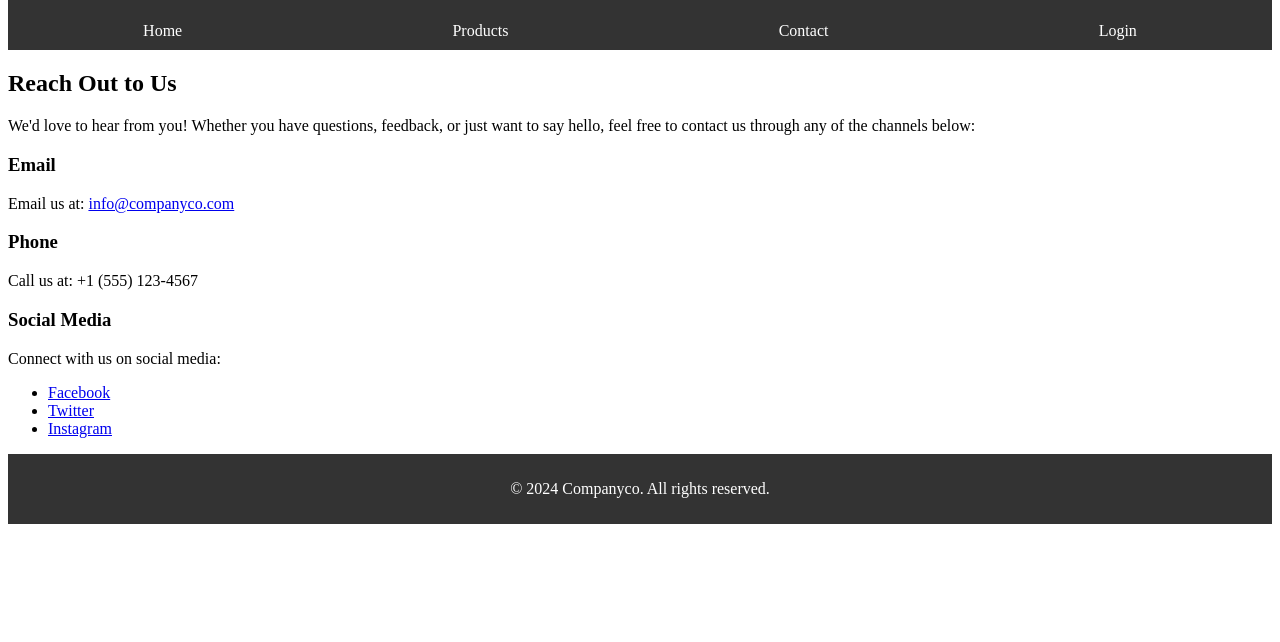
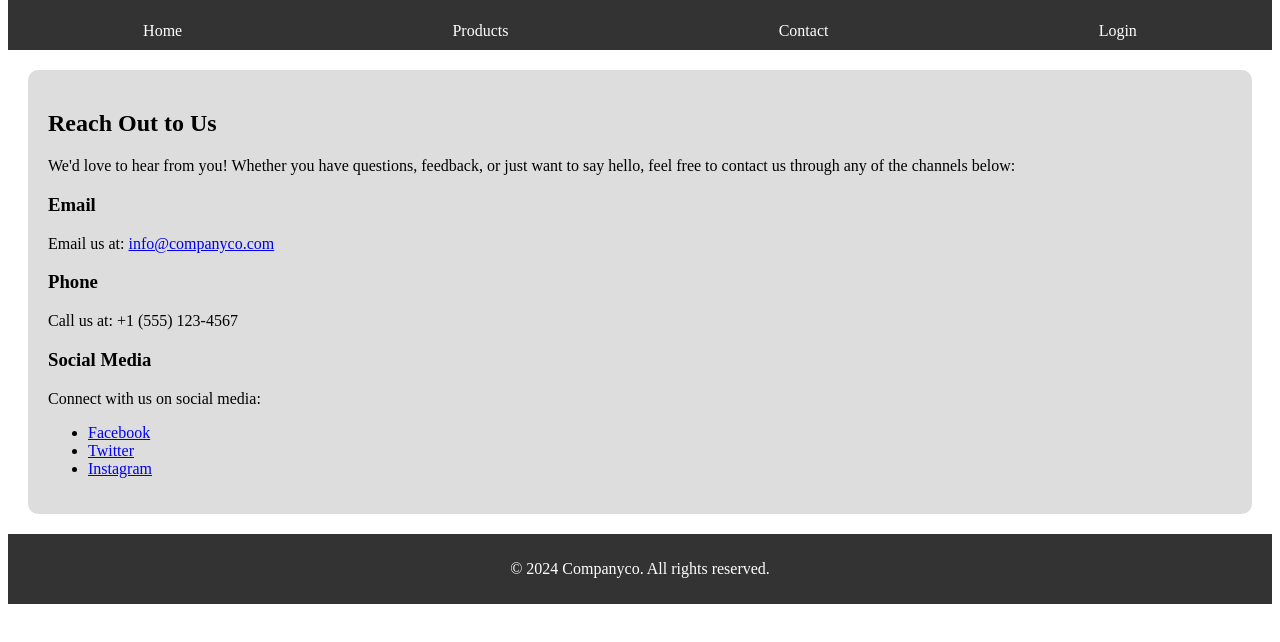
Before and after one commit to LanaHawa/Assignment2, a plain HTML site: page contact.html in a window 1280 px wide. Shown: the part 152-794 px from the top of the page. Drawn offline with Linux system fonts and the light colour scheme.

Commit message:
Contact Page Done

```diff
--- a/styles.css
+++ b/styles.css
@@ -159,3 +159,24 @@ nav {
 .product:hover {
     background-color: #ffffff;
 }
+
+/* Style the Contact Information Section */
+.contact-info {
+    background-color: #ddd;
+    padding: 20px;
+    margin: 20px;
+    border-radius: 10px;
+}
+
+/* Style the Contact Methods */
+.contact-method {
+    background-color: #ddd;
+    padding: 0px;
+    margin: 0px;
+    border-radius: 10px;
+}
+
+/* Social Media Links Hover Effect */
+.contact-method ul li a:hover {
+    color: #007BFF;
+}
```
